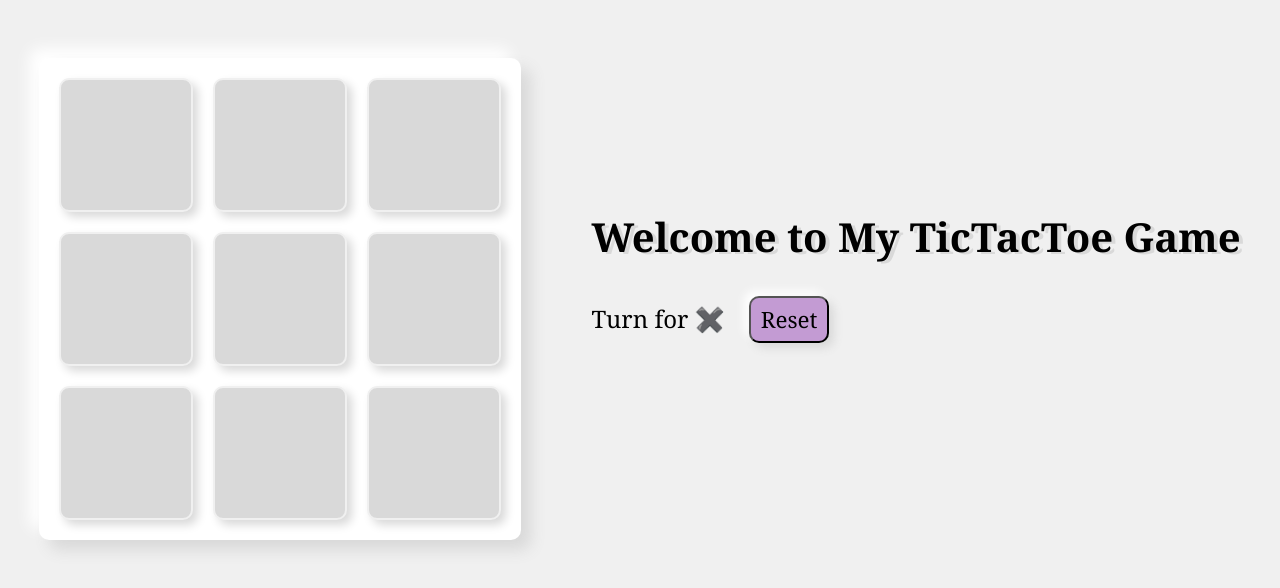
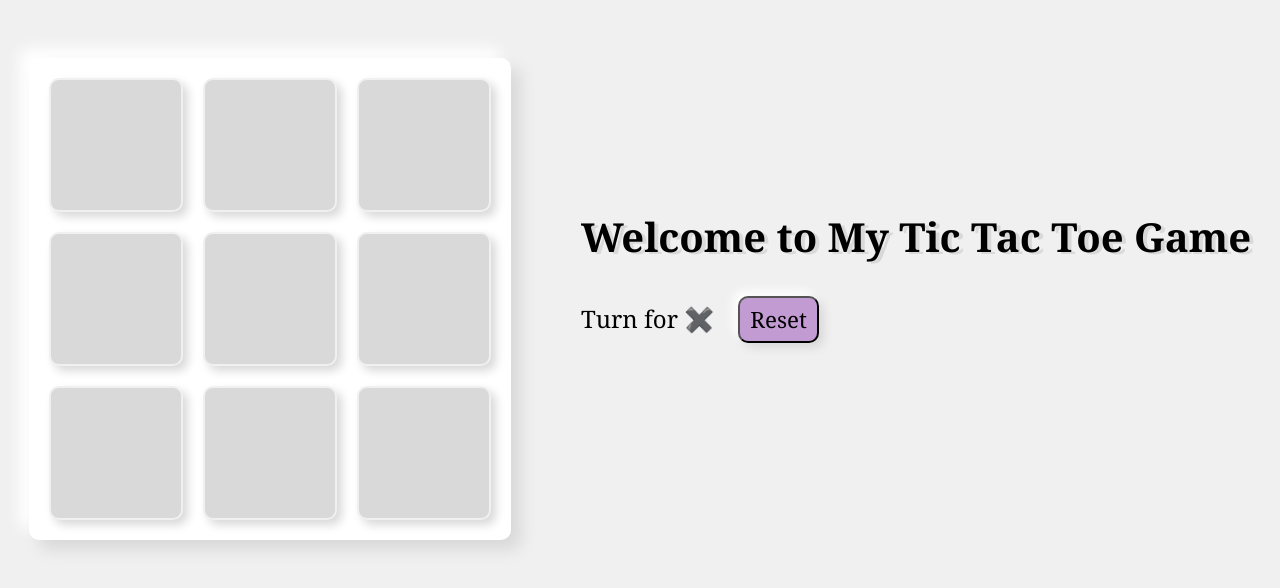
Before and after one commit to khushisingh09/Tic-Tac-Toe, a plain HTML site: page index.html in a window 1280 px wide. Drawn offline with Linux system fonts and the light colour scheme.

Commit message:
title updated

```diff
--- a/index.html
+++ b/index.html
@@ -27,7 +27,7 @@
           </div>
     </div>
     <div class="gameInfo">
-        <h1>Welcome to My TicTacToe Game</h1>
+        <h1>Welcome to My Tic Tac Toe Game</h1>
         <div>
           <span class="info">Turn for ✖️</span>
           <button id="reset">Reset</button>
```
